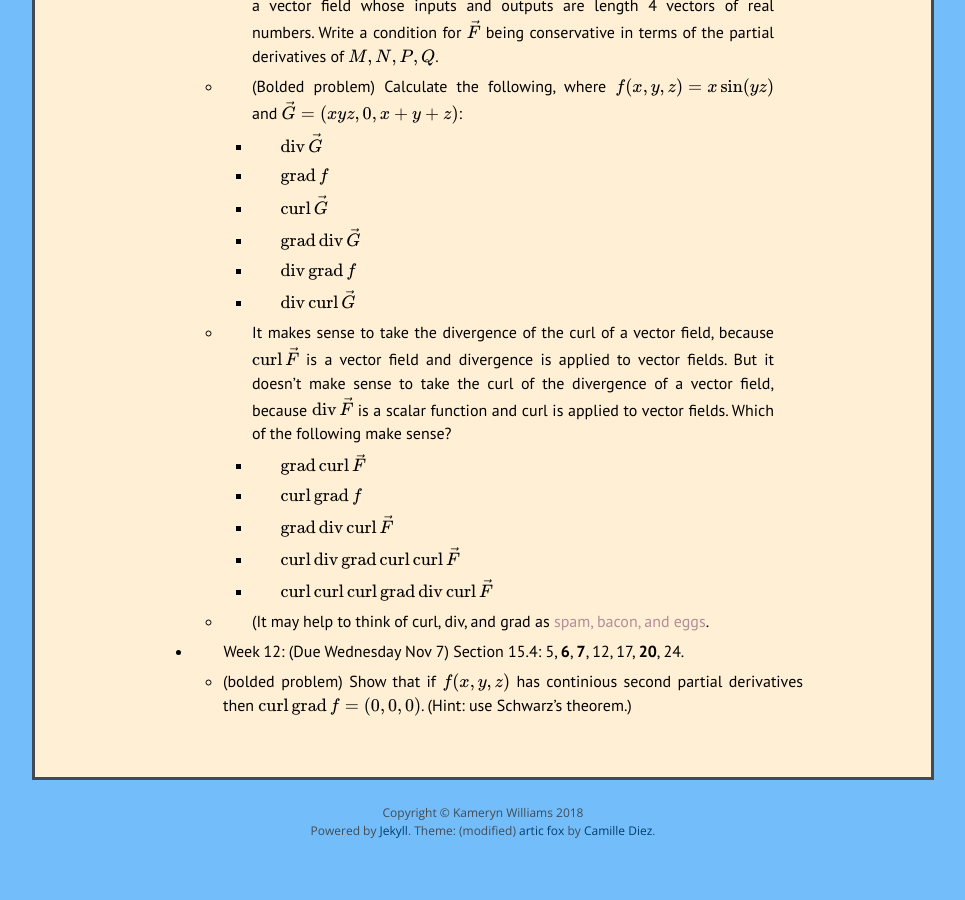
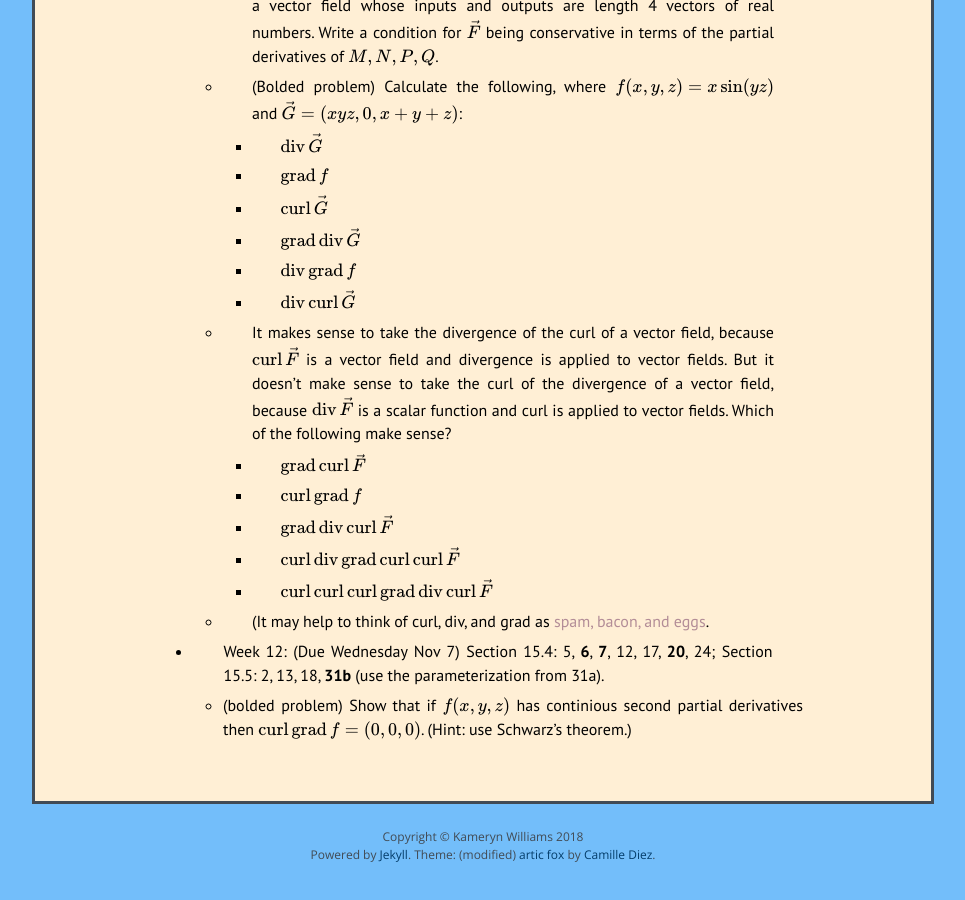
Before and after one commit to kamerynjw/kamerynjw.github.io, a Jekyll site: the page built from teaching/2018/math244.md, in a window 1280 px wide and 900 px high, scrolled down 2320 px. Shown: the whole window, without its empty margins (157-1122 px from the left). Built offline with Jekyll 4.4.1, drawn with Linux system fonts in a browser that asks for light colours; nearby versions of some CDN libraries; formulas are drawn with MathJax 3; before the commit the page ends 3196 px from its top, so only the background shows below that.

Commit message:
homework tweak

```diff
--- a/teaching/2018/math244.md
+++ b/teaching/2018/math244.md
@@ -107,6 +107,6 @@ I will grade among the bolded problems.
 
     * (It may help to think of curl, div, and grad as [spam, bacon, and eggs](https://www.youtube.com/watch?v=anwy2MPT5RE).
 
-* Week 12: (Due Wednesday Nov 7) Section 15.4: 5, **6**, **7**, 12, 17, **20**, 24.
+* Week 12: (Due Wednesday Nov 7) Section 15.4: 5, **6**, **7**, 12, 17, **20**, 24; Section 15.5: 2, 13, 18, **31b** (use the parameterization from 31a).
 
     * (bolded problem) Show that if $f(x,y,z)$ has continious second partial derivatives then $\operatorname{curl} \operatorname{grad} f = (0,0,0)$. (Hint: use Schwarz's theorem.)
```
